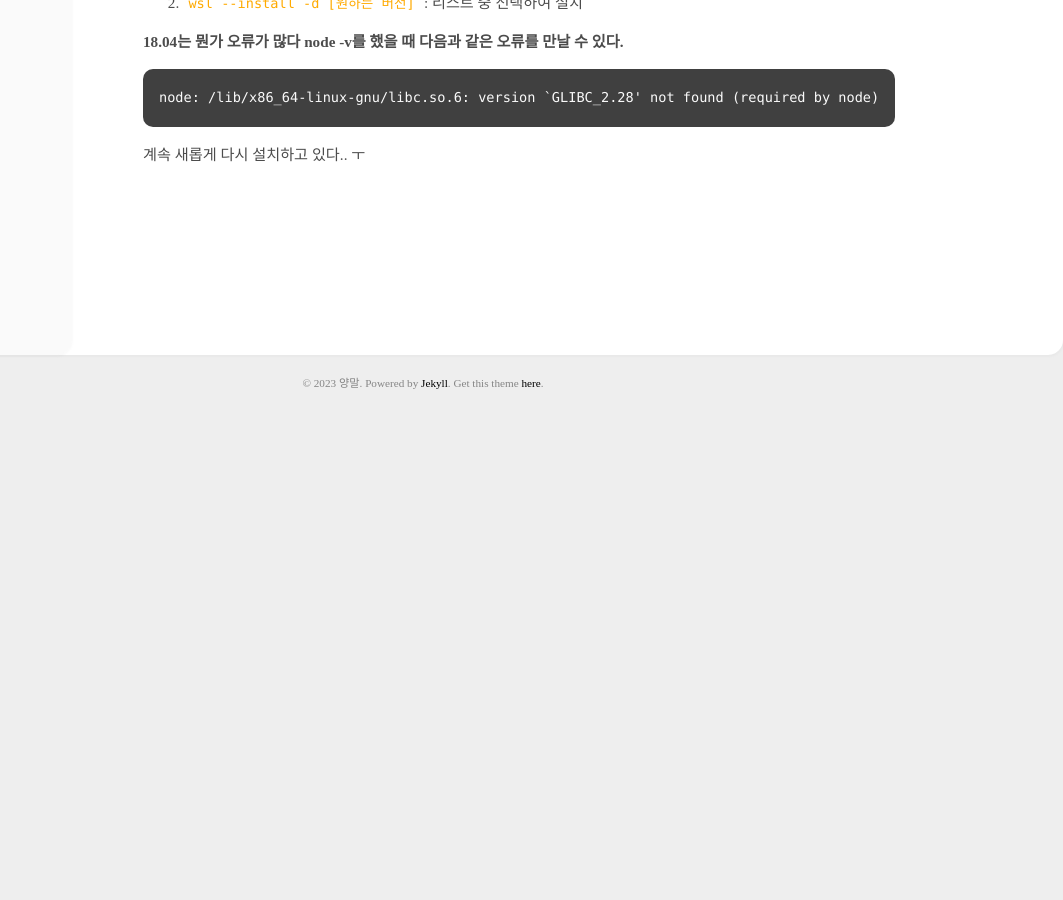
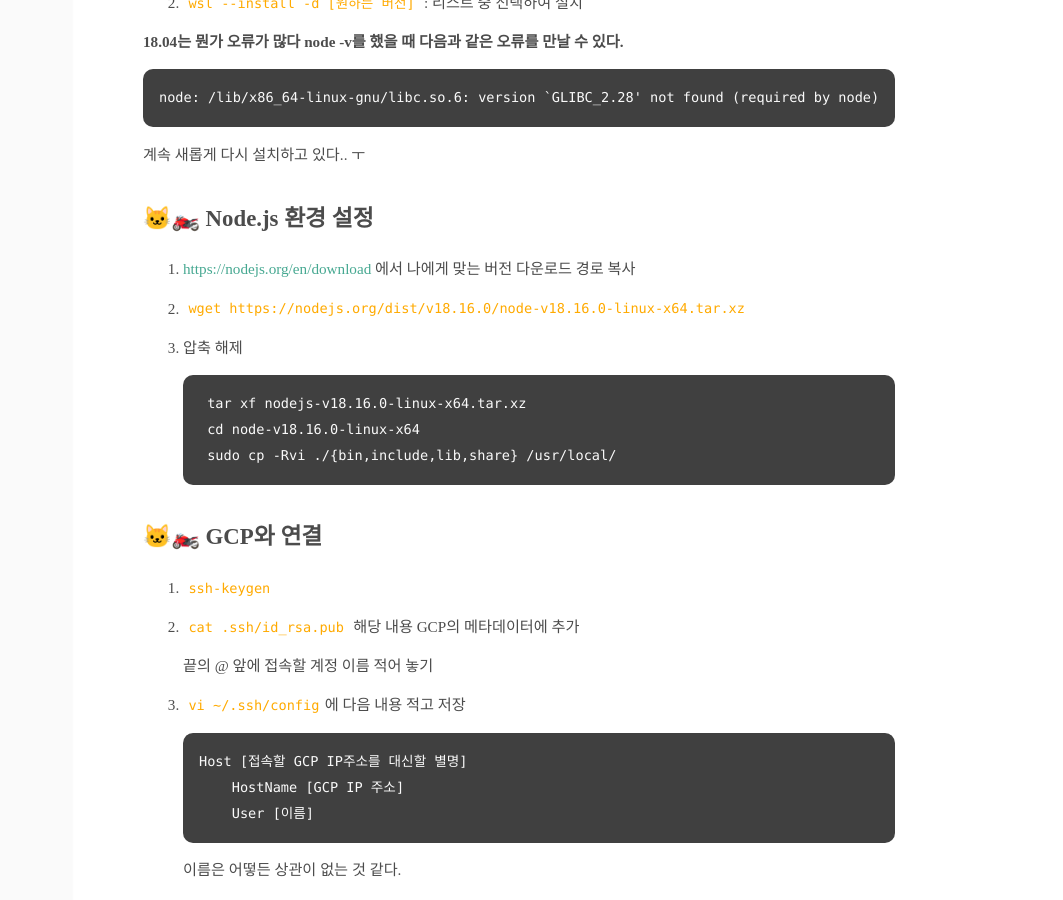
Before and after one commit to ywonchae1/ywonchae1.github.io, a Jekyll site: the page built from _posts/2023-05-17-install_wsl.md, in a window 1280 px wide and 900 px high, scrolled down 790 px. Shown: the whole window, without its empty margins (217-1280 px from the left). Built offline with Jekyll 4.4.1, drawn with Linux system fonts in a browser that asks for light colours; some web fonts are replaced; before the commit the page ends 1205 px from its top, so only the background shows below that; some of the changed text lies outside the part shown.

Commit message:
style: title

````diff
--- a/_posts/2023-05-17-install_wsl.md
+++ b/_posts/2023-05-17-install_wsl.md
@@ -4,7 +4,7 @@ title: "[WSL] wsl 완전 삭제, 설치, Node.js 환경 설정과 원격 접속
 categories: [dev]
 ---
 
-## WSL 완전 삭제
+## 🐱‍🏍 WSL 완전 삭제
 
 1. Powershell 관리자 권한으로 열기
 
@@ -20,7 +20,7 @@ categories: [dev]
 
 4. 2번으로 잘 삭제가 되었는지 확인
 
-## WSL 설치
+## 🐱‍🏍 WSL 설치
 
 5. `wsl --list --online` : 설치 가능한 버전 확인
 
@@ -33,3 +33,58 @@ node: /lib/x86_64-linux-gnu/libc.so.6: version `GLIBC_2.28' not found (required
 ```
 
 계속 새롭게 다시 설치하고 있다.. ㅜ
+
+## 🐱‍🏍 Node.js 환경 설정
+
+7. <https://nodejs.org/en/download> 에서 나에게 맞는 버전 다운로드 경로 복사
+
+8. `wget https://nodejs.org/dist/v18.16.0/node-v18.16.0-linux-x64.tar.xz`
+
+9. 압축 해제
+
+    ```
+    tar xf nodejs-v18.16.0-linux-x64.tar.xz
+    cd node-v18.16.0-linux-x64
+    sudo cp -Rvi ./{bin,include,lib,share} /usr/local/
+    ```
+
+## 🐱‍🏍 GCP와 연결
+
+10. `ssh-keygen`
+
+11. `cat .ssh/id_rsa.pub` 해당 내용 GCP의 메타데이터에 추가
+
+    끝의 @ 앞에 접속할 계정 이름 적어 놓기
+
+12. `vi ~/.ssh/config`에 다음 내용 적고 저장
+
+    ```
+    Host [접속할 GCP IP주소를 대신할 별명]
+        HostName [GCP IP 주소]
+        User [이름]
+    ```
+
+    이름은 어떻든 상관이 없는 것 같다.
+
+## 🐱‍🏍 dotenv 만들기
+
+nodejs와 mysql db를 사용해야 해서 dotenv를 만든다.
+
+1. `npm install dotenv -S`
+
+2.
+    ```
+    DB_HOST="[데이터베이스 IP주소]"
+    DB_USER="[데이터베이스 사용자]"
+    DB_PW="[비밀번호]"
+    DB_PORT=[포트번호]
+    DB_NAME="[사용할 DB이름]"
+    ```
+
+    데이터베이스 포트번호가 기본 3306이라는 거 같은데 나의 데베는 0이라고 떠서 0으로 설정했다.
+
+3. 데이터베이스 포트번호를 모르겠다면?
+
+    해당 데이터베이스 서버로 접속한다.
+
+    `mysql server status` 명령어를 통해 port 부분을 확인한다.
````
